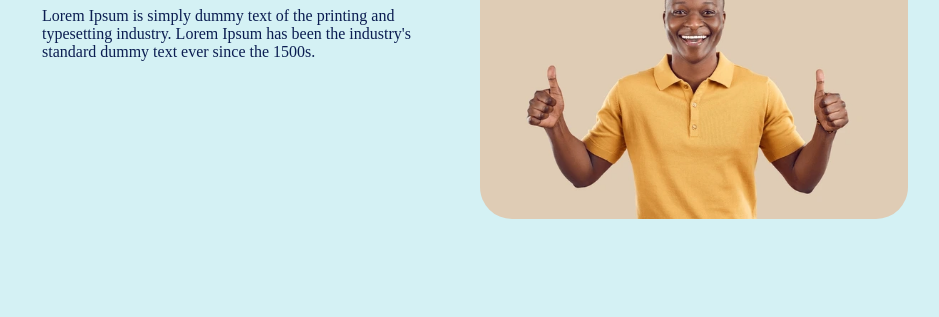
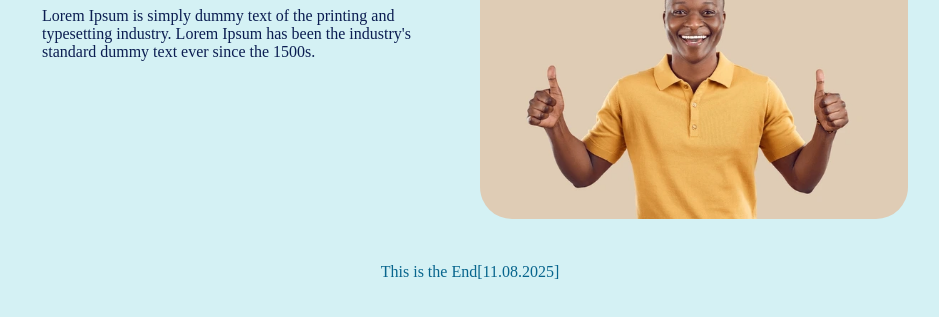
Before and after one commit to Ishowspeed-jpg/portfolio-ignatious, a plain HTML site: page index.html in a window 1280 px wide. Shown: the part 61-378 px from the top of the page, without its empty margins (170-1109 px from the left). Drawn offline with Linux system fonts and the light colour scheme.

Commit message:
date change index.html

```diff
--- a/index.html
+++ b/index.html
@@ -19,11 +19,10 @@
         </div>
 
     </div>
-<!--
+
     <div id="ending-statement">
-        This is the End[14.07.2025]
+        This is the End[11.08.2025]
     </div>
-    -->
 
 
 
@@ -32,4 +31,5 @@
 
 </body>
 
+
 </html>
```
